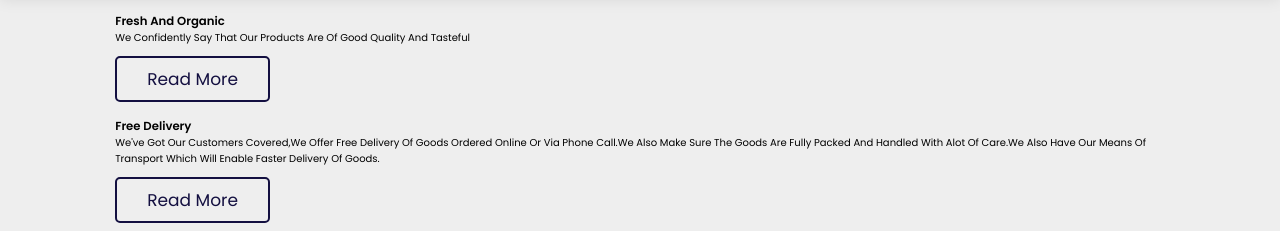
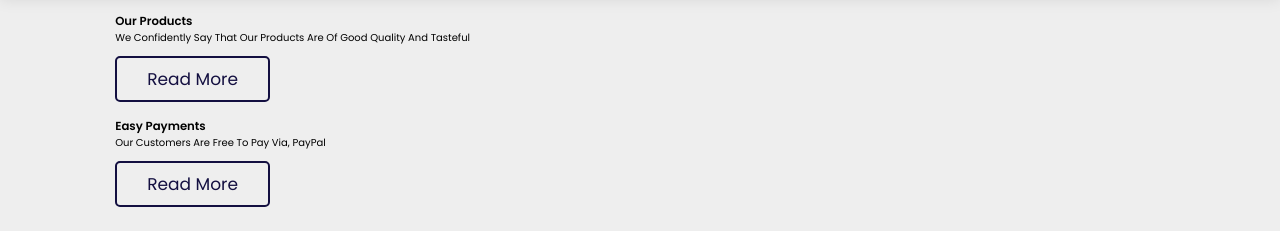
Before and after one commit to Mercylenku/nasaru, a plain HTML site: page index.html in a window 1280 px wide. Shown: the part 249-480 px from the top of the page. Drawn offline with nearby package versions, Linux system fonts and the light colour scheme; a script that the page names is missing.

Commit message:
removed free delivery

```diff
--- a/index.html
+++ b/index.html
@@ -84,17 +84,9 @@
         <div class="box-container">
         <div class="box">
         <img src="image/feature-img-1.png" alt="">
-        <h3>fresh and organic</h3>
+        <h3>Our Products</h3>
         <p>We confidently say that our products are of good quality and tasteful
             </p>
-            <a href="#" class="btn">read more</a>
-            </div>
-            <div class="box">
-            <img src="image/feature-img-2.png" alt="">
-            <h3>free delivery</h3>
-            <p>We've got our customers covered,we offer free delivery of goods ordered online or via phone call.We also
-            make sure the goods are fully packed and handled with alot of care.We also have our means of transport
-            which will enable faster delivery of goods.</p>
             <a href="#" class="btn">read more</a>
             </div>
             <div class="box">
```
